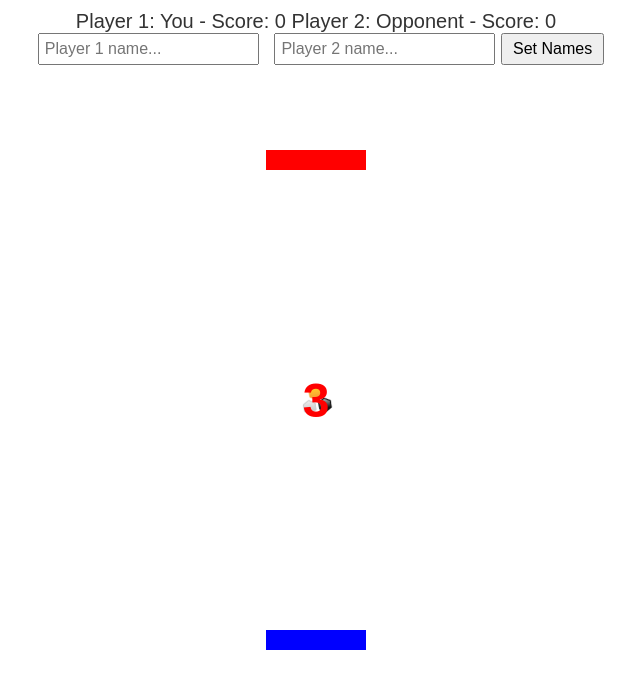
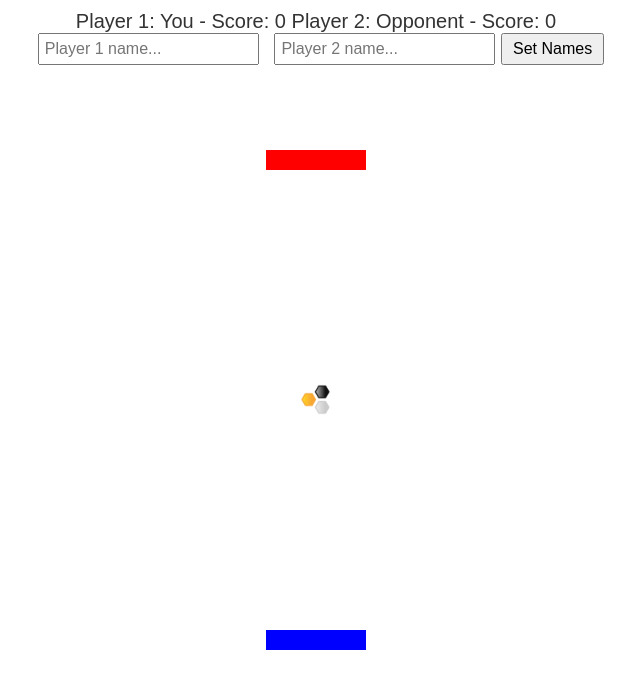
Before and after one commit to Zelja190/hokej22, a plain HTML site: page index.html in a window 1280 px wide. Shown: the whole page, without its empty margins (324-964 px from the left). Drawn offline with Linux system fonts and the light colour scheme.

Commit message:
Add files via upload

```diff
--- a/index.html
+++ b/index.html
@@ -107,6 +107,7 @@
                 dx: 0,
                 dy: 0,
                 rotation: 0,
+                isScoringBall: true,
             },
         ];
 
@@ -181,6 +182,7 @@
                     ball.dy *= -1;
                 }
 
+                if (ball.isScoringBall) {
                     if (ball.y < 0) {
                         player1Score++;
                         resetBall(ball);
@@ -190,36 +192,15 @@
                         player2Score++;
                         resetBall(ball);
                     }
+                }
             });
         }
 
         function resetBall(ball) {
             ball.x = canvas.width / 2 - ball.width / 2;
             ball.y = canvas.height / 2 - ball.height / 2;
-            ball.dx = 0;
-            ball.dy = 0;
-
-            gamePaused = true;
-            countdownElement.style.display = "block";
-            countdownElement.textContent = "3";
-            let count = 3;
-
-            const countdownInterval = setInterval(() => {
-                count--;
-                if (count > 0) {
-                    countdownElement.textContent = count;
-                } else {
-                    clearInterval(countdownInterval);
-                    countdownElement.style.display = "none";
-                    launchBall(ball);
-                }
-            }, 1000);
-        }
-
-        function launchBall(ball) {
             ball.dx = 5 * (Math.random() > 0.5 ? 1 : -1);
             ball.dy = 5 * (Math.random() > 0.5 ? 1 : -1);
-            gamePaused = false;
         }
 
         function addNewBall() {
@@ -231,6 +212,7 @@
                 dx: 5 * (Math.random() > 0.5 ? 1 : -1),
                 dy: 5 * (Math.random() > 0.5 ? 1 : -1),
                 rotation: 0,
+                isScoringBall: false,
             };
             balls.push(newBall);
         }
```
Lines whose indentation alone changed are shown as unchanged.
